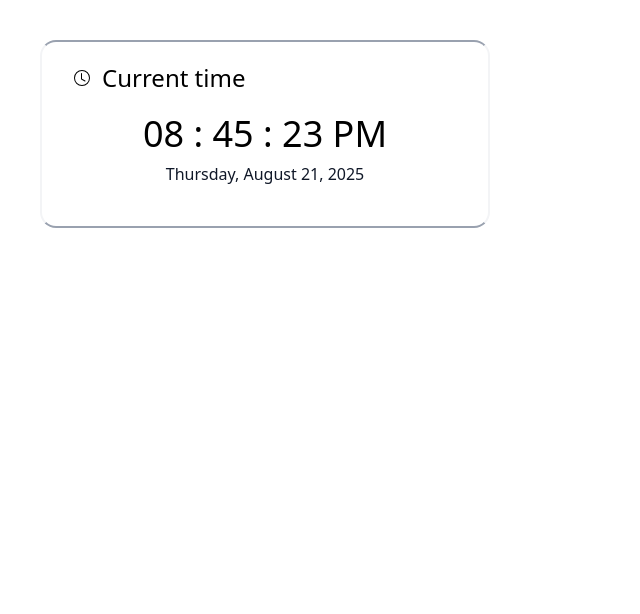
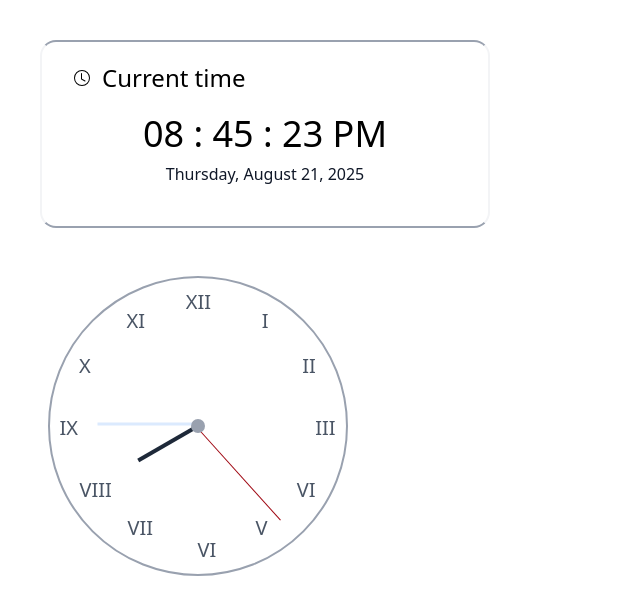
Before and after one commit to kamufozi/quickDash, a React (Vite) app: page / in a window 1280 px wide. Shown: the top 614 px of the page, without its empty margins (0-640 px from the left). Built offline with nearby package versions, Linux system fonts and the light colour scheme.

Commit message:
basic functionality analog clock

```diff
--- a/src/App.jsx
+++ b/src/App.jsx
@@ -1,9 +1,11 @@
 import DigitalClock from "./components/DigitalClock";
+import AnalogClock from "./components/AnalogClock";
 
 export default function App() {
     return (
     <>
         <DigitalClock></DigitalClock>
+        <AnalogClock></AnalogClock>
     </>
   )
 }
--- /dev/null
+++ b/src/components/AnalogClock.jsx
@@ -0,0 +1,56 @@
+import { useEffect, useState } from "react";
+
+export default function AnalogClock() {
+  const hourStyle = "absolute font-700 text-xl text-gray-600";
+  const [time, setTime] = useState(new Date());
+
+  useEffect(() => {
+    const intervalId = setInterval(() => {
+      setTime(new Date());
+    }, 1000);
+    return () => clearInterval(intervalId);
+  }, []);
+
+  return (
+    <>
+      <div className="mt-10 ml-10 h-[315px] w-[315px] flex justify-center items-center">
+        <div className="w-[300px] h-[300px] rounded-[50%] border-2 border-gray-400 relative">
+          <div className="w-[14px] h-[14px] bg-gray-400 rounded-[50%] absolute top-0 bottom-0 left-0 right-0 m-auto z-10"></div>
+          <div className={`${hourStyle} top-[10px] left-[46%]`}>XII</div>
+          <div className={`${hourStyle} top-[10%] right-[26%]`}>I</div>
+          <div className={`${hourStyle} top-[25%] right-[10%]`}>II</div>
+          <div className={`${hourStyle} top-[46%] right-[10px]`}>III</div>
+          <div className={`${hourStyle} top-[67%] right-[30px]`}>VI</div>
+          <div className={`${hourStyle} top-[80%] right-[78px]`}>V</div>
+          <div className={`${hourStyle} bottom-[10px] left-[50%]`}>VI</div>
+          <div className={`${hourStyle} top-[80%] left-[78px]`}>VII</div>
+          <div className={`${hourStyle} top-[67%] left-[30px]`}>VIII</div>
+          <div className={`${hourStyle} top-[46%] left-[10px]`}>IX</div>
+          <div className={`${hourStyle} top-[25%] left-[10%]`}>X</div>
+          <div className={`${hourStyle} top-[10%] left-[26%]`}>XI</div>
+          {/*Hour hand*/}
+          <div
+            className="absolute z-5 w-[4px] h-[65px] bg-gray-800 top-[79px] left-[50%] origin-[50%_69px] -ml-[2px]"
+            style={{
+              transform: `rotateZ(${time.getHours() * 30}deg)`,
+            }}
+          ></div>
+          {/*Minute hand */}
+          <div
+            className="absolute z-6 w-[3px] h-[100px] bg-blue-100 top-[46px] left-[50%] origin-[50%_100px] -ml-[2px]"
+            style={{
+              transform: `rotateZ(${time.getMinutes() * 6}deg)`,
+            }}
+          ></div>
+          {/*Second hand*/}
+          <div
+            className="absolute z-7 w-[1px] h-[120px] bg-red-800 top-[26px] left-[50%] origin-[50%_124px] -ml-[1px]"
+            style={{
+              transform: `rotateZ(${time.getSeconds() * 6}deg)`,
+            }}
+          ></div>
+        </div>
+      </div>
+    </>
+  );
+}
```
